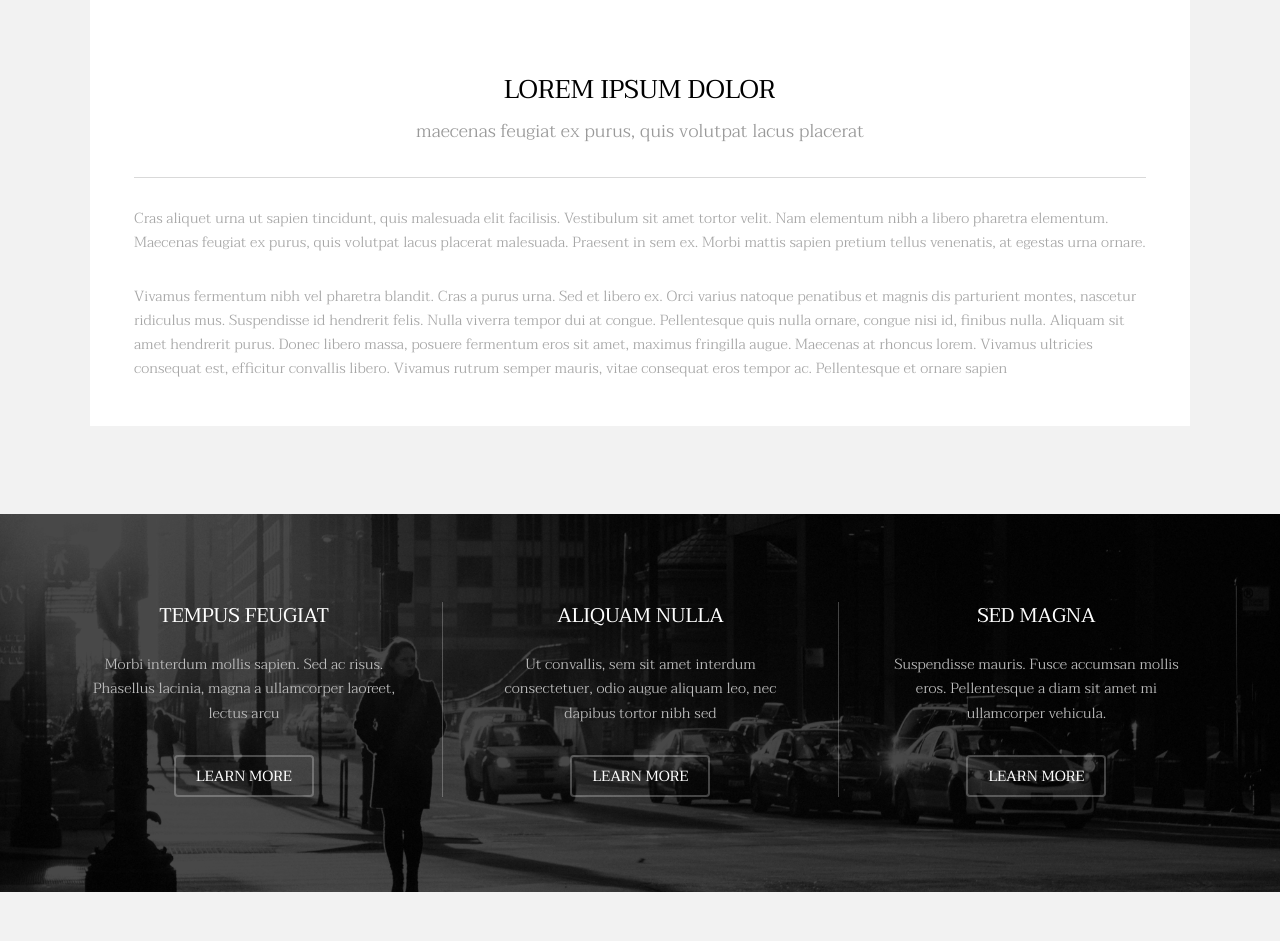
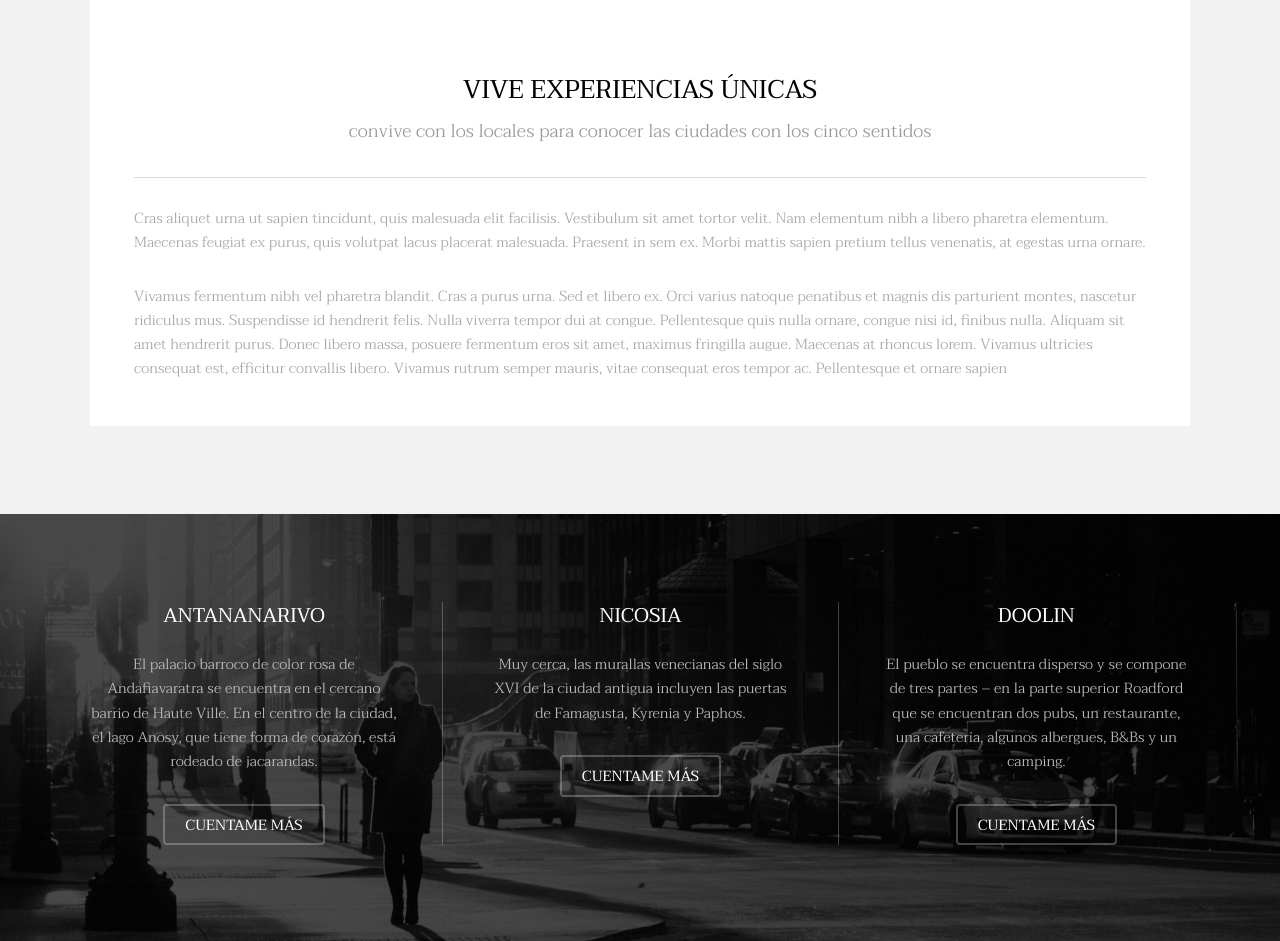
Before and after one commit to RoseTyler-cmd/04_rep_metropolita, a plain HTML site: page index.html in a window 1280 px wide. Shown: the part 1218-2159 px from the top of the page. Drawn offline with Linux system fonts and the light colour scheme.

Commit message:
todos los textos que faltan por Victor

```diff
--- a/index.html
+++ b/index.html
@@ -38,7 +38,7 @@
 				<div class="inner">
 					<h1>Metropolita</h1>
 					<p>acompañanos a este viaje por los rincones de<br />
-					<a href="https://templated.co/">Templated</a> que seguro que no conocias <a href="https://templated.co/license">Creative Commons</a>.</p>
+					<a href="https://templated.co/">metropolita</a> que seguro que no conocias <a href="https://templated.co/license">Creative Commons</a>.</p>
 					<a href="#one" class="button special scrolly">Sí, quiero</a>
 				</div>
 			</section>
@@ -53,8 +53,10 @@
 							</div>
 							<div class="content">
 								<header class="align-center">
-									<h2>Lorem ipsum dolor</h2>
-									<p>maecenas feugiat ex purus, quis volutpat lacus placerat</p>
+									<h2>VIVE EXPERIENCIAS ÚNICAS</h2>
+									<p>convive con los locales para conocer las ciudades con los cinco sentidos
+
+</p>
 								</header>
 								<hr />
 								<p> Cras aliquet urna ut sapien tincidunt, quis malesuada elit facilisis. Vestibulum sit amet tortor velit. Nam elementum nibh a libero pharetra elementum. Maecenas feugiat ex purus, quis volutpat lacus placerat malesuada. Praesent in sem ex. Morbi mattis sapien pretium tellus venenatis, at egestas urna ornare.</p>
@@ -71,29 +73,29 @@
 					<div id="flexgrid">
 						<div>
 							<header>
-								<h3>Tempus Feugiat</h3>
+								<h3>ANTANANARIVO</h3>
 							</header>
-							<p>Morbi interdum mollis sapien. Sed ac risus. Phasellus lacinia, magna a ullamcorper laoreet, lectus arcu</p>
+							<p>El palacio barroco de color rosa de Andafiavaratra se encuentra en el cercano barrio de Haute Ville. En el centro de la ciudad, el lago Anosy, que tiene forma de corazón, está rodeado de jacarandas.</p>
 							<ul class="actions">
-								<li><a href="#" class="button alt">Learn More</a></li>
+								<li><a href="#" class="button alt">cuentame más</a></li>
 							</ul>
 						</div>
 						<div>
 							<header>
-								<h3>Aliquam Nulla</h3>
+								<h3>NICOSIA</h3>
 							</header>
-							<p>Ut convallis, sem sit amet interdum consectetuer, odio augue aliquam leo, nec dapibus tortor nibh sed </p>
+							<p>Muy cerca, las murallas venecianas del siglo XVI de la ciudad antigua incluyen las puertas de Famagusta, Kyrenia y Paphos. </p>
 							<ul class="actions">
-								<li><a href="#" class="button alt">Learn More</a></li>
+								<li><a href="#" class="button alt">cuentame más</a></li>
 							</ul>
 						</div>
 						<div>
 							<header>
-								<h3>Sed Magna</h3>
+								<h3>DOOLIN</h3>
 							</header>
-							<p>Suspendisse mauris. Fusce accumsan mollis eros. Pellentesque a diam sit amet mi ullamcorper vehicula.</p>
+							<p>El pueblo se encuentra disperso y se compone de tres partes – en la parte superior Roadford que se encuentran dos pubs, un restaurante, una cafetería, algunos albergues, B&Bs y un camping.</p>
 							<ul class="actions">
-								<li><a href="#" class="button alt">Learn More</a></li>
+								<li><a href="#" class="button alt">cuentame más</a></li>
 							</ul>
 						</div>
 					</div>
```
